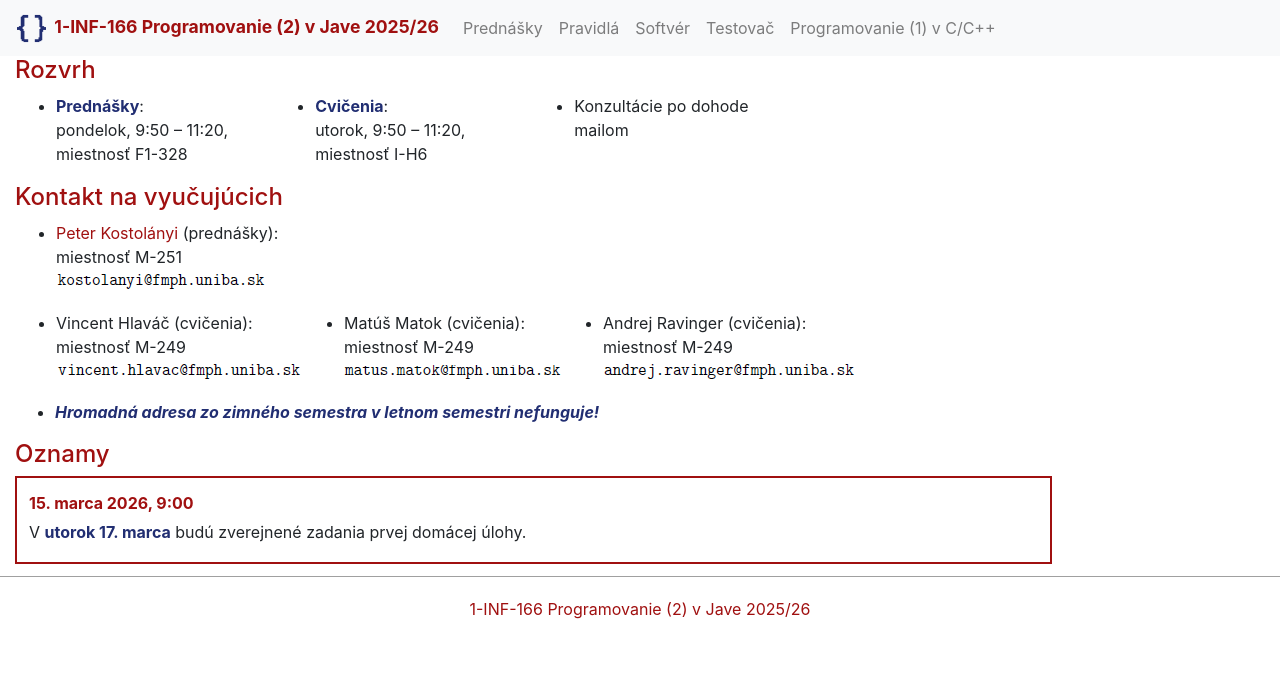
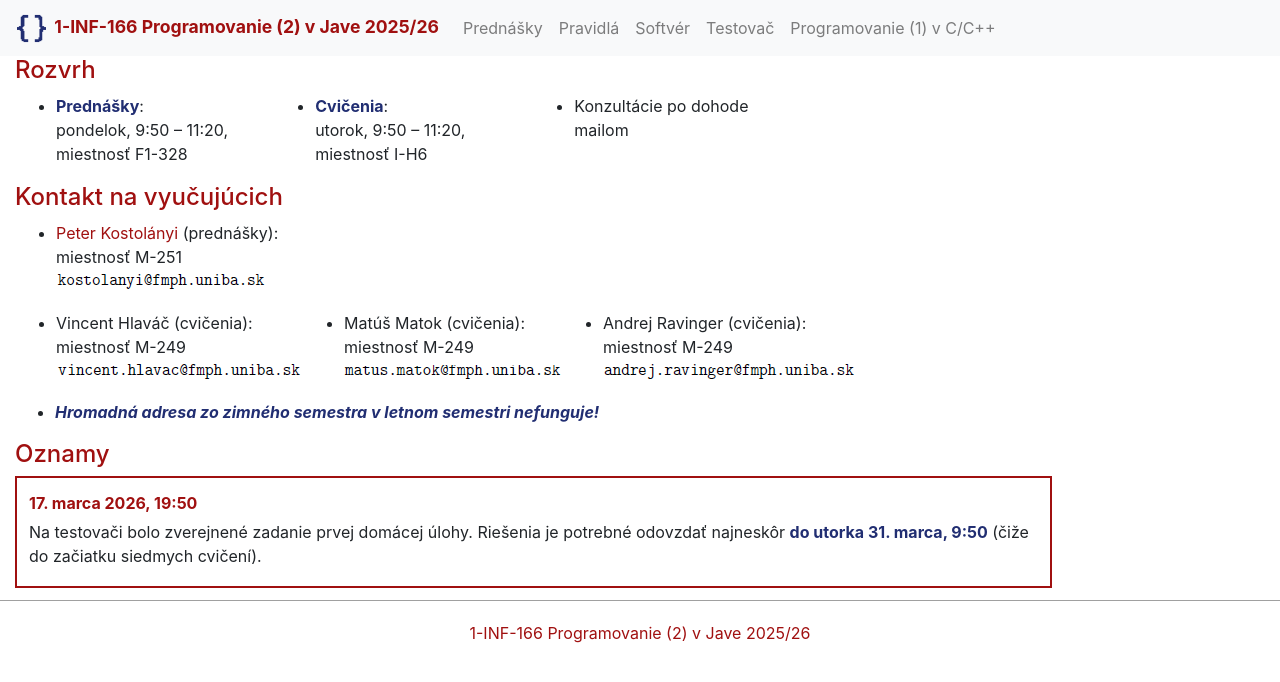
Before and after one commit to dcs-fmph/prog2, a Jekyll site: the page built from index.md, in a window 1280 px wide. Shown: the top 682 px of the page. Built offline with Jekyll 4.4.1, drawn with Linux system fonts in a browser that asks for light colours; nearby versions of some CDN libraries; our own code applies the rules of GitHub Pages for plain Markdown files.

Commit message:
Update index.md

```diff
--- a/index.md
+++ b/index.md
@@ -43,7 +43,7 @@ miestnosť M-249<br/>
 ## Oznamy
 
 <div class="oznam">
-<h4>15. marca 2026, 9:00</h4>
+<h4>17. marca 2026, 19:50</h4>
 
-V <strong>utorok 17. marca</strong> budú zverejnené zadania prvej domácej úlohy.
+Na testovači bolo zverejnené zadanie prvej domácej úlohy. Riešenia je potrebné odovzdať najneskôr <strong>do utorka 31. marca, 9:50</strong> (čiže do začiatku siedmych cvičení).
 </div>
```
